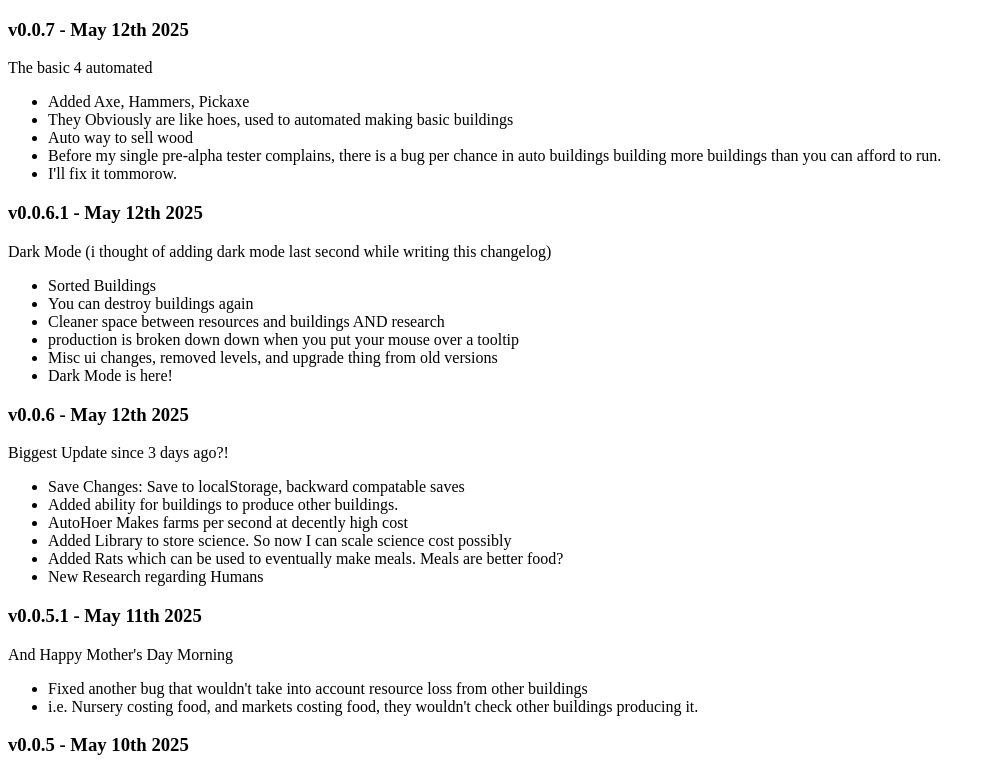
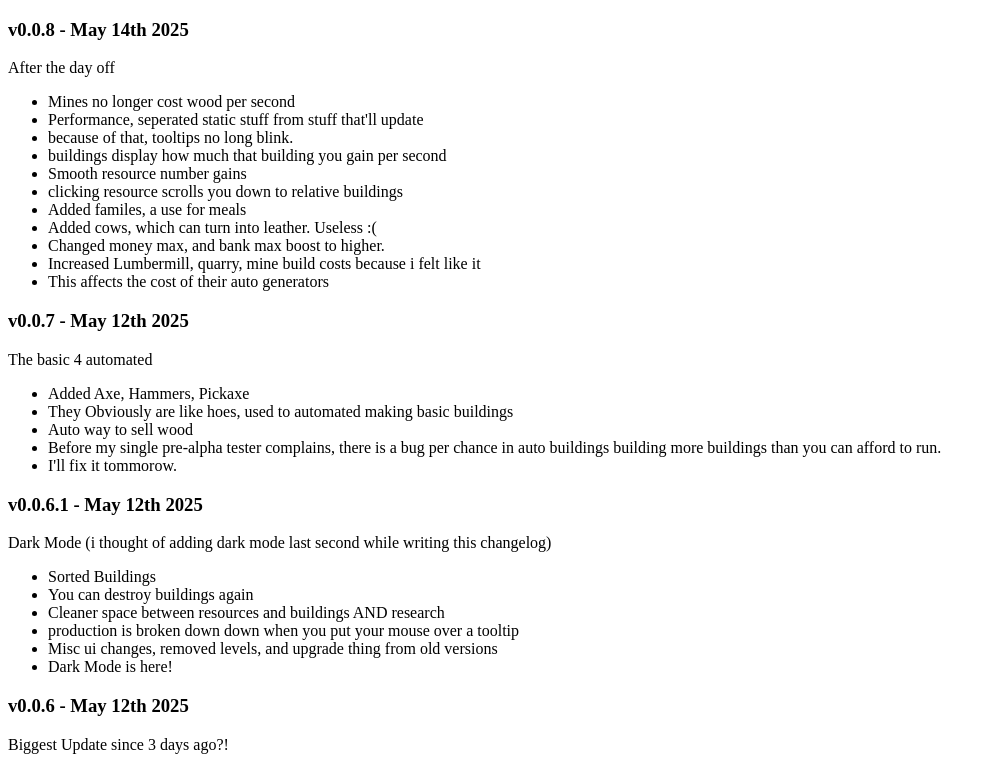
Before and after one commit to DobbyK/mini-resource, a plain HTML site: page index/changelog.html in a window 1280 px wide. Shown: the top 767 px of the page, without its empty margins (0-996 px from the left). Drawn offline with Linux system fonts and the light colour scheme.

Commit message:
changelog

```diff
--- a/index/changelog.html
+++ b/index/changelog.html
@@ -1,6 +1,21 @@
 <!DOCTYPE html>
 <html>
 <body>
+    <h3>v0.0.8 - May 14th 2025</h3>
+    <p>After the day off</p>
+    <ul>
+        <li>Mines no longer cost wood per second</li>
+        <li>Performance, seperated static stuff from stuff that'll update</li>
+        <li>because of that, tooltips no long blink.</li>
+        <li>buildings display how much that building you gain per second</li>
+        <li>Smooth resource number gains</li>
+        <li>clicking resource scrolls you down to relative buildings</li>
+        <li>Added familes, a use for meals</li>
+        <li>Added cows, which can turn into leather. Useless :(</li>
+        <li>Changed money max, and bank max boost to higher.</li>
+        <li>Increased Lumbermill, quarry, mine build costs because i felt like it</li>
+        <li>This affects the cost of their auto generators</li>
+    </ul>
 
     <h3>v0.0.7 - May 12th 2025</h3>
     <p>The basic 4 automated</p>
--- a/index/script.js
+++ b/index/script.js
@@ -721,7 +721,7 @@ function initGame() {
             <input type="file" id="importFile" accept=".json" style="display:none" onchange="importSave(event)">
             <button onclick="document.getElementById('importFile').click()">Import Save</button>
             <button onclick="giveAllResourcesDebug()">Don't Press</button>
-            <a target="_blank" href="changelog.html">v0.0.7</a>
+            <a target="_blank" href="changelog.html">v0.0.8</a>
         </div>
         <div id="resources">
         </div>
```
